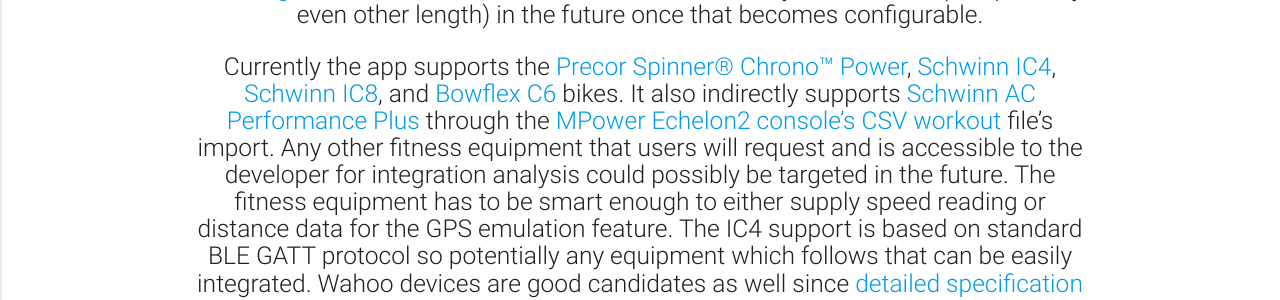
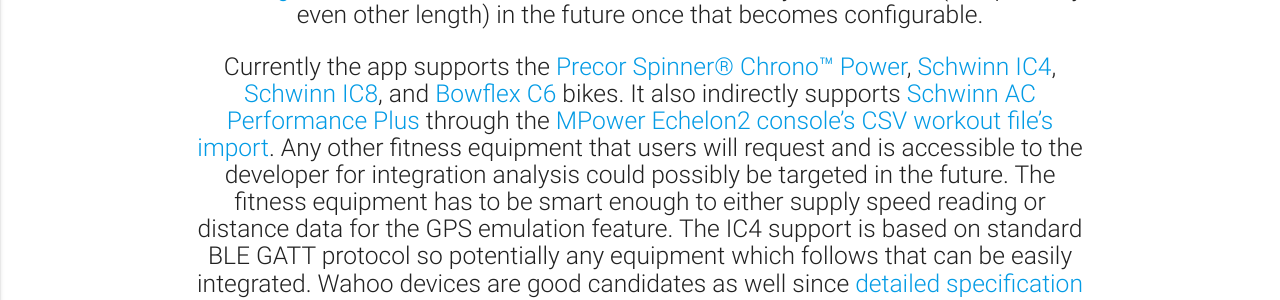
Before and after one commit to TrackMyIndoorWorkout/TrackMyIndoorWorkout.github.io, a Jekyll site: the page built from index.md, in a window 1280 px wide. Shown: the part 605-905 px from the top of the page. Built offline with Jekyll 4.4.1, drawn with Linux system fonts in a browser that asks for light colours; part of the change alters nothing that is shown.

```diff
--- a/index.md
+++ b/index.md
@@ -5,6 +5,6 @@ Track My Indoor Workout is an application to record virtual workouts including a
 
 The app calculates the GPS route based on the speed data and emulates circling laps in the [Jerry Baker Memorial Velodrome](https://velodrome.org/) in [Marymoor Park](https://www.kingcounty.gov/services/parks-recreation/parks/parks-and-natural-lands/popular-parks/marymoor/velodrome.aspx) in [Redmond, Washington](https://www.google.com/maps/place/Jerry+Baker+Memorial+Velodrome/@47.6659161,-122.1125076,96m/data=!3m1!1e3!4m5!3m4!1s0x0:0x7d3c1ebef878f4c!8m2!3d47.665894!4d-122.1126097). The current code will be able to handle any 400m tracks (and possibly even other length) in the future once that becomes configurable.
 
-Currently the app supports the [Precor Spinner® Chrono™ Power](https://www.precor.com/en-us/commercial/cardio/indoor-cycling/spinner-chrono-power), [Schwinn IC4](https://www.schwinnfitness.com/ic4/100873.html), [Schwinn IC8](https://global.schwinnfitness.com/en/ic8/100893.html), and [Bowflex C6](https://www.bowflex.com/bikes/c6/100894.html) bikes. It also indirectly supports [Schwinn AC Performance Plus](https://www.amazon.com/AC-Performance-Plus-Indoor-Cycle/dp/B002KV942W) through the [MPower Echelon2 console's CSV workout](https://www.youtube.com/watch?v=ENkHdcV_E70) file's import. Any other fitness equipment that users will request and is accessible to the developer for integration analysis could possibly be targeted in the future. The fitness equipment has to be smart enough to either supply speed reading or distance data for the GPS emulation feature. The IC4 support is based on standard BLE GATT protocol so potentially any equipment which follows that can be easily integrated. Wahoo devices are good candidates as well since [detailed specification is available](https://pdftoword-converter.online/amp/converted/f081c419/wahoo-fitness-equipment-profile/kh3srp96arydxyn0kvv0yzu7rdvvqqhigou38rxhpdf.pdf).
+Currently the app supports the [Precor Spinner® Chrono™ Power](https://www.precor.com/en-us/commercial/cardio/indoor-cycling/spinner-chrono-power), [Schwinn IC4](https://www.schwinnfitness.com/ic4/100873.html), [Schwinn IC8](https://global.schwinnfitness.com/en/ic8/100893.html), and [Bowflex C6](https://www.bowflex.com/bikes/c6/100894.html) bikes. It also indirectly supports [Schwinn AC Performance Plus](https://www.amazon.com/AC-Performance-Plus-Indoor-Cycle/dp/B002KV942W) through the [MPower Echelon2 console's CSV workout file's import]({% post_url 2020-09-23-schwinn-ac-performance-plus-support %}). Any other fitness equipment that users will request and is accessible to the developer for integration analysis could possibly be targeted in the future. The fitness equipment has to be smart enough to either supply speed reading or distance data for the GPS emulation feature. The IC4 support is based on standard BLE GATT protocol so potentially any equipment which follows that can be easily integrated. Wahoo devices are good candidates as well since [detailed specification is available](https://pdftoword-converter.online/amp/converted/f081c419/wahoo-fitness-equipment-profile/kh3srp96arydxyn0kvv0yzu7rdvvqqhigou38rxhpdf.pdf).
 
 [For more technical details about the app and motivation behind it please see my personal blog](https://csaba.page/blog/track-my-indoor-exercise.html).
```
